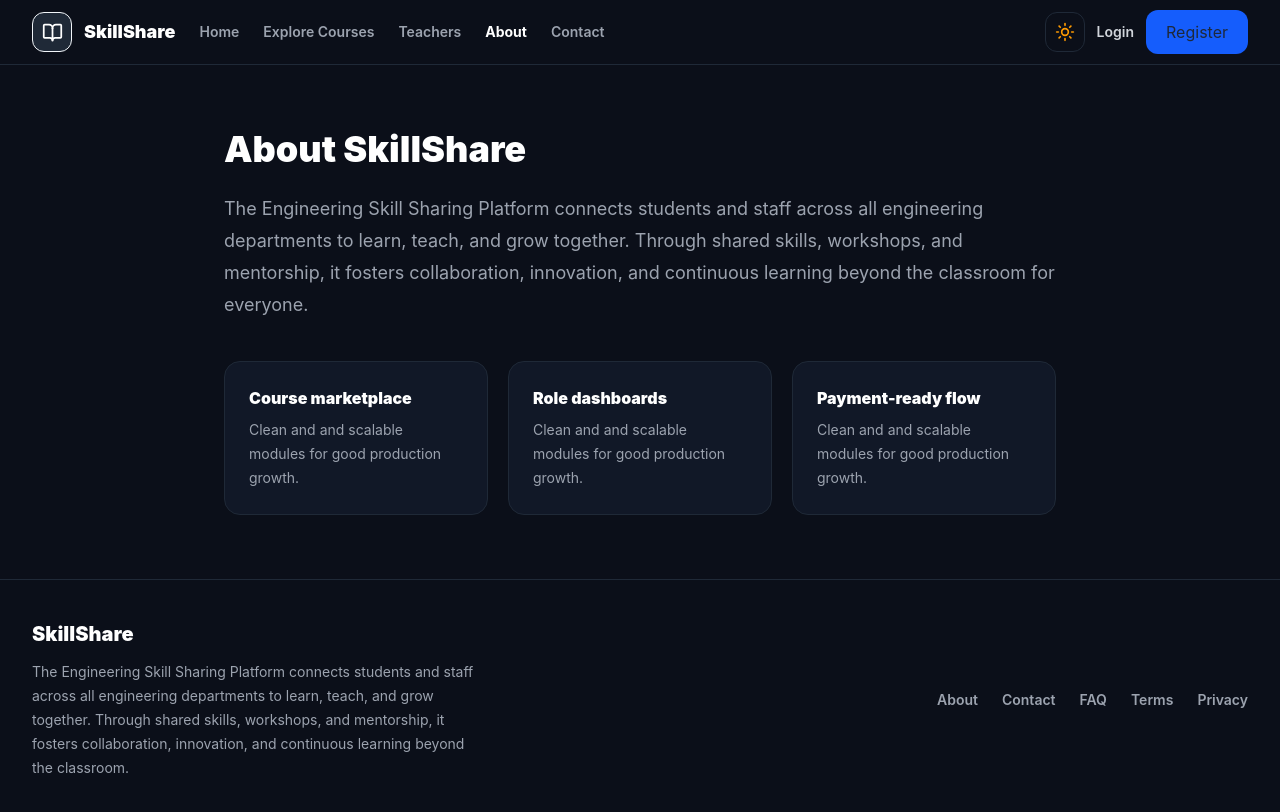
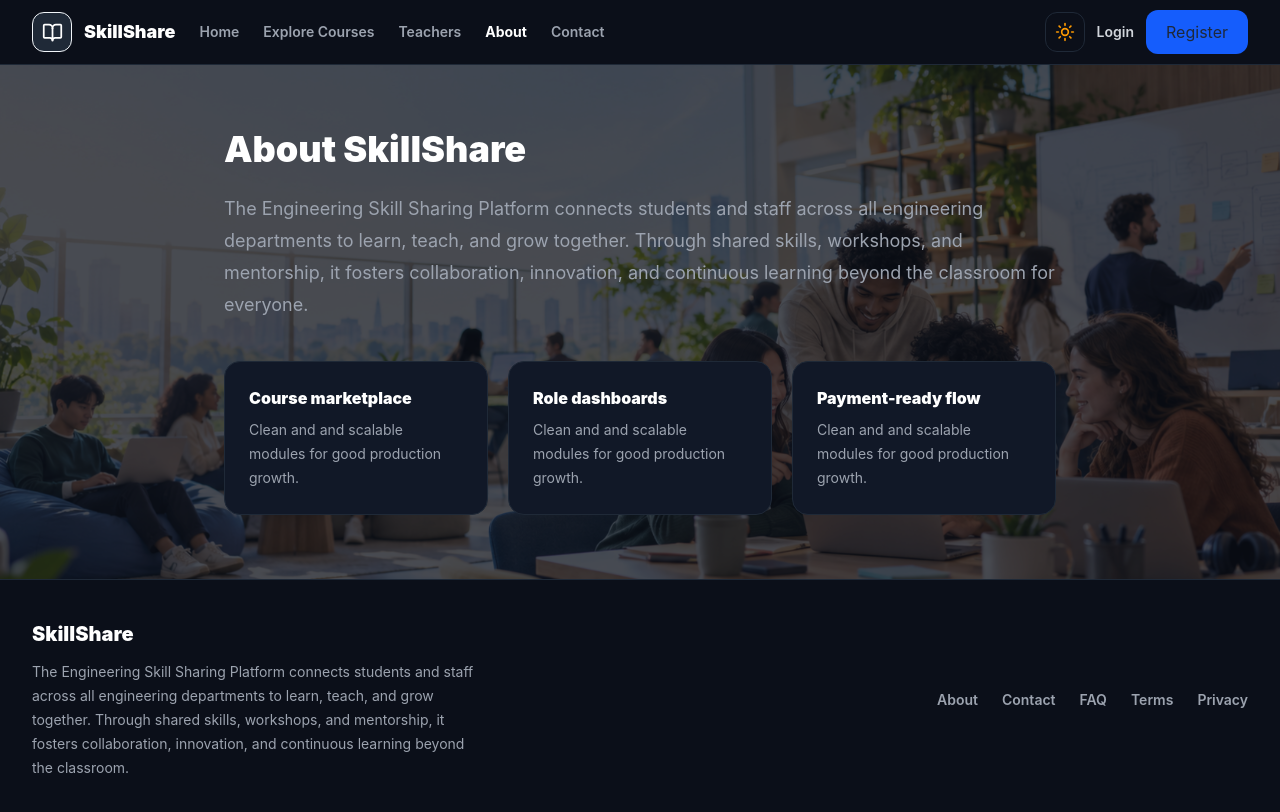
Before and after one commit to Nilanka0026/Skillshare-lms, a React (Vite) app in the folder frontend/: page /about in a window 1280 px wide. Shown: the top 812 px of the page. Built offline with nearby package versions, Linux system fonts and the light colour scheme; no server answers.

Commit message:
Add background image for the about page

```diff
--- a/frontend/src/pages/public/About.jsx
+++ b/frontend/src/pages/public/About.jsx
@@ -1,7 +1,11 @@
 export function About() {
   return (
-    <section className="bg-white">
-      <div className="mx-auto max-w-4xl px-4 py-16 sm:px-6 lg:px-8">
+    <section className="relative isolate overflow-hidden bg-white dark:bg-gray-950">
+      <div
+        aria-hidden="true"
+        className="pointer-events-none absolute inset-0 bg-[url('/about-background.png')] bg-cover bg-center opacity-25"
+      />
+      <div className="relative z-10 mx-auto max-w-4xl px-4 py-16 sm:px-6 lg:px-8">
         <h1 className="text-4xl font-black text-gray-950">About SkillShare</h1>
         <p className="mt-6 text-lg leading-8 text-gray-600">
           The Engineering Skill Sharing Platform connects students and staff across all engineering departments to learn, teach, and grow together.
```
Also changed, not shown: frontend/public/about-background.png (added).
